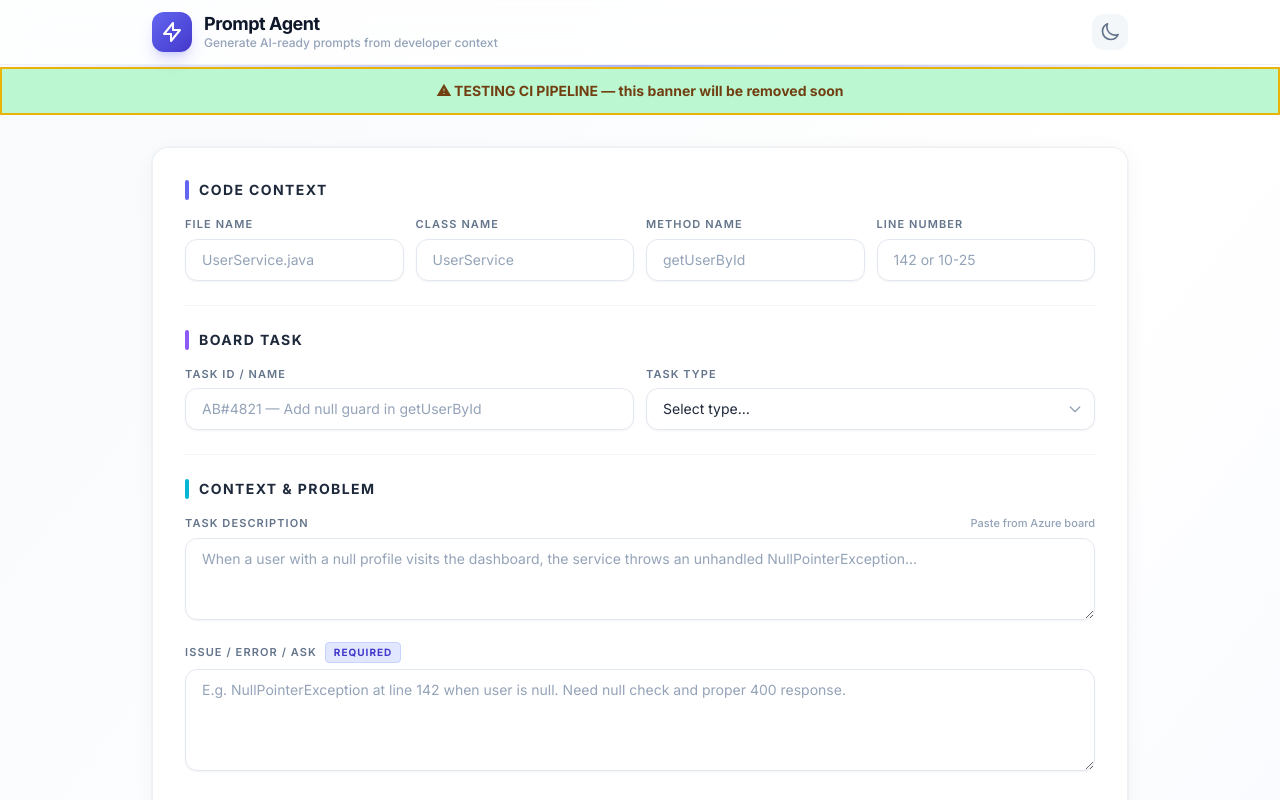
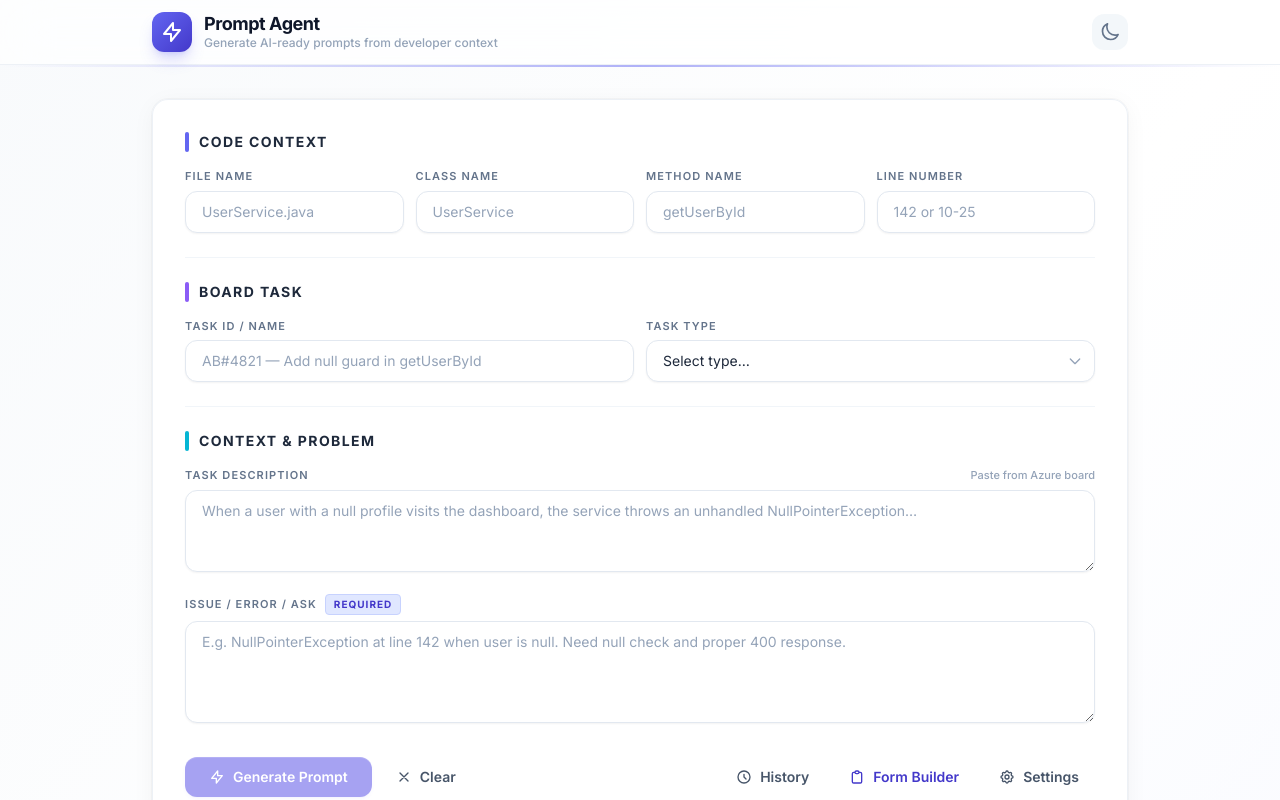
Before and after one commit to shamghan/PromptAgent, a React (Vite) app: page / in a window 1280 px wide. Shown: the top 800 px of the page. Built offline with nearby package versions, Linux system fonts and the light colour scheme.

Commit message:
chore: remove testing CI pipeline banner from App.jsx

```diff
--- a/src/App.jsx
+++ b/src/App.jsx
@@ -233,12 +233,8 @@ export default function App() {
           </div>{' '}
         </div>{' '}
       </header>{' '}
-      {/* Decorative gradient line */}{' '}
-      <div className="h-0.5 w-full bg-gradient-to-r from-brand-500/0 via-brand-500/50 to-brand-500/0" />{' '}
-      {/* TESTING BANNER — remove after CI pipeline validation */}{' '}
-      <div className="bg-green-200 border-2 border-yellow-500 text-yellow-900 text-center py-3 px-4 font-bold text-sm">
-        ⚠ TESTING CI PIPELINE — this banner will be removed soon
-      </div>{' '}
+      {/* Decorative gradient line */}
+      <div className="h-0.5 w-full bg-gradient-to-r from-brand-500/0 via-brand-500/50 to-brand-500/0" />
       {/* MAIN */}{' '}
       <main className="flex-1 w-full max-w-5xl mx-auto px-4 sm:px-6 py-8 space-y-6">
         {' '}
```
